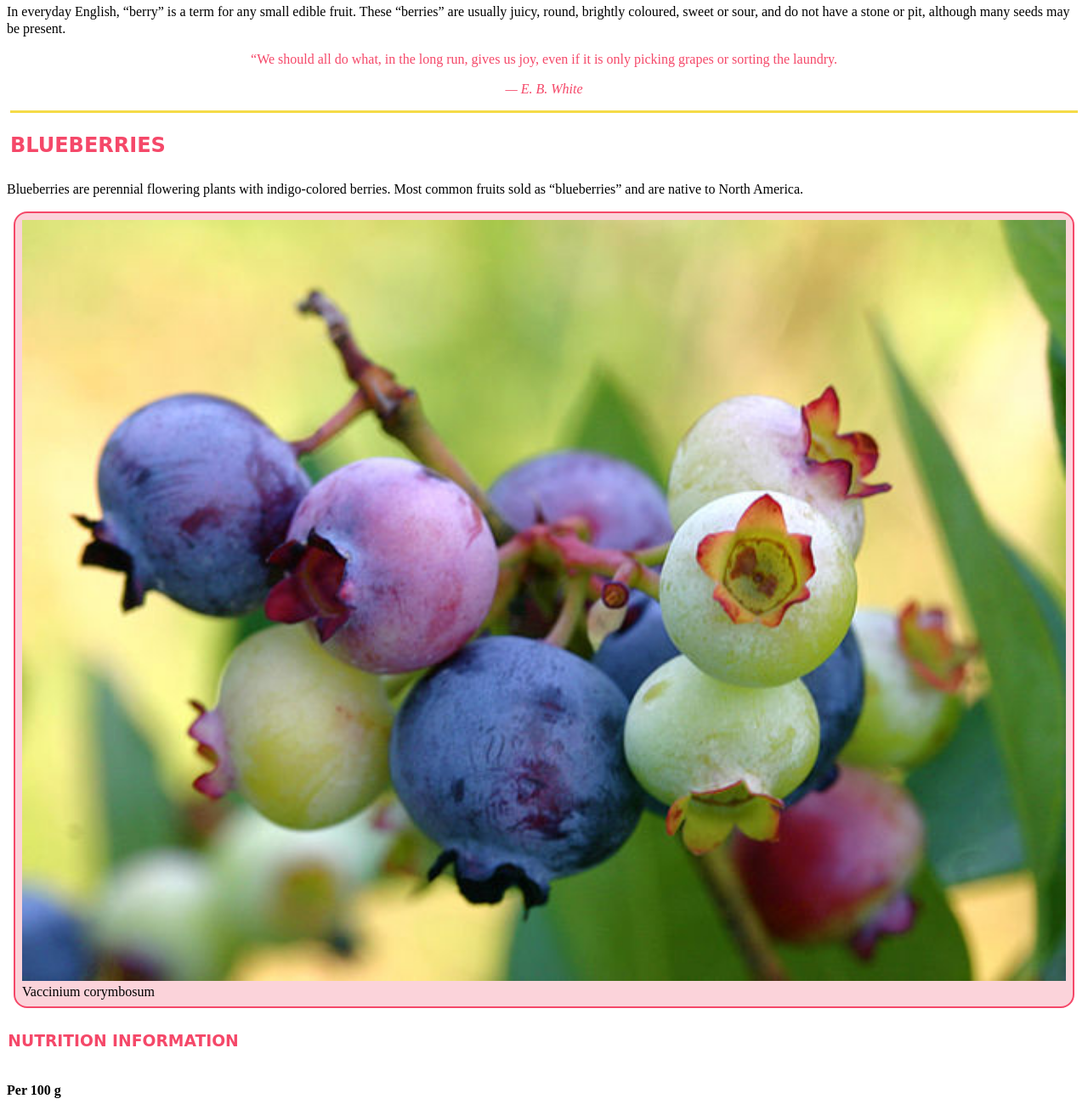
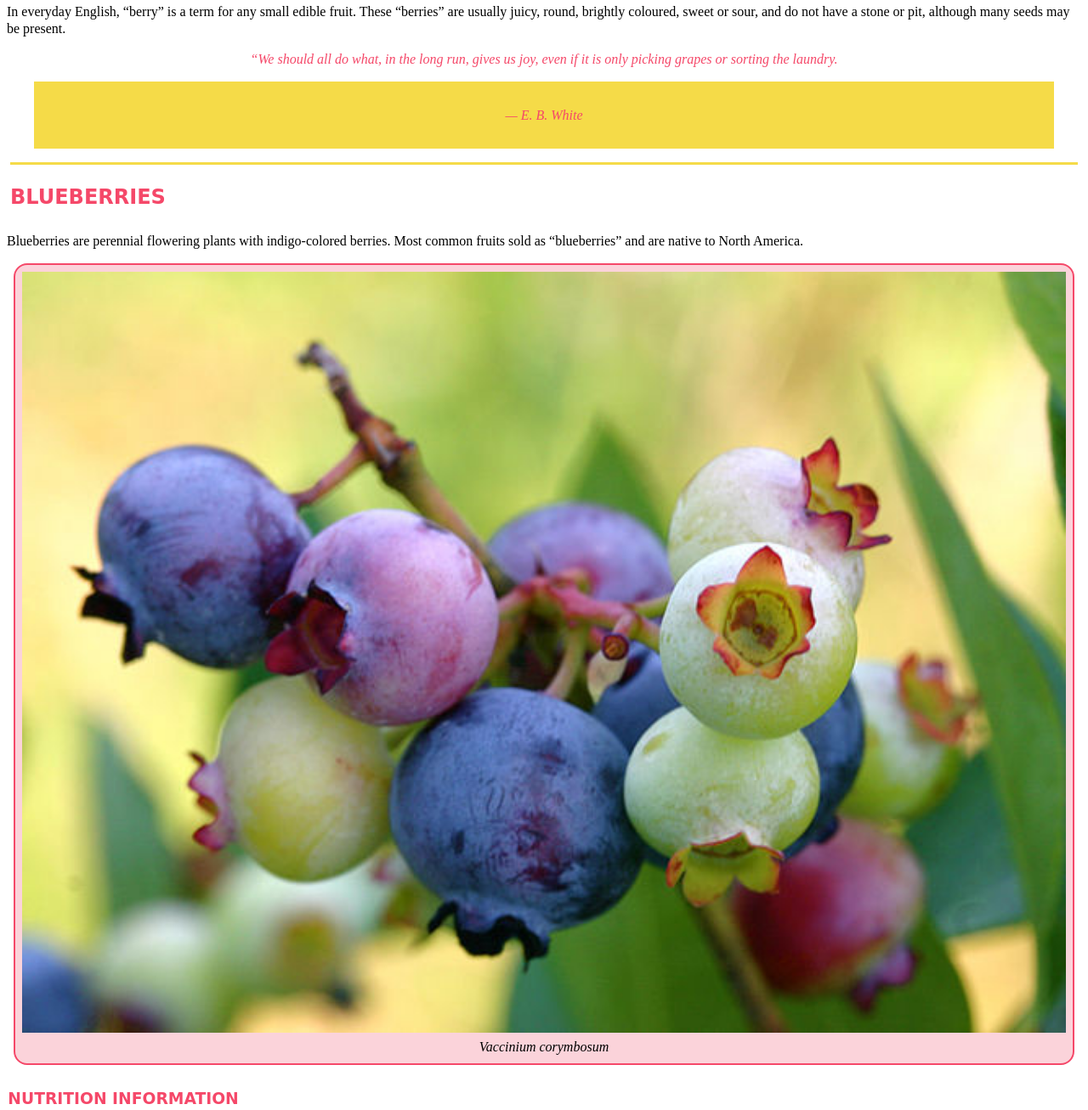
Before and after one commit to jenniferyaya/project-1, a plain HTML site: page index.html in a window 1280 px wide. Shown: the part 160-1467 px from the top of the page at 85% size. Drawn offline with Linux system fonts and the light colour scheme; a web font is replaced by a local one.

Commit message:
Made changes to footer, added color to text and adjusted the padding.

```diff
--- a/css/main.css
+++ b/css/main.css
@@ -41,15 +41,25 @@ nav li {
 	padding: 0.5em;
 }
 
+nav li:hover {
+	background-color: #f54869;
+}
+
+nav a {
+	color: #fff;
+	text-decoration: none;
+}
+
 h2, h3 {
 	color: #f54869;
 	font-family: 'Condiment', cursive;
-	padding: 0.5em;
+	padding: 0.5em 0.5em 0em 0.5em;
 }
 
 h4 {
-	font-weight: bold;
+	font-style: italic;
 	padding: 0.5em;
+	font-weight: normal;
 }
 
 img {
@@ -63,6 +73,12 @@ figure {
 	padding: .50em;
 }
 
+figcaption {
+	font-style: italic;
+	text-align: center;
+	padding: 0.25em 0.15em 0.15em 0.15em;
+}
+
 h2 {
 	border-top: solid 0.15em;
 	border-top-color: #f5db48;
@@ -72,10 +88,12 @@ h2 {
 
 dd {
 	margin: 0em;
+	padding: 0.5em;
 }
 
-dt,dd {
+dt {
 	padding: 0.5em;
+	font-weight: bold;
 }
 
 .quotation {
@@ -84,5 +102,19 @@ dt,dd {
 }
 
 .citation {
-	line-height: 0px;
+	margin: 0.50em;
 }
+
+.quotation {
+	line-height: 15px;
+	font-style: italic;
+}
+
+footer {
+	background-color: #f5db48;
+	padding: 2em;
+}
+
+.wiki {
+	color: #f54869;
+}
--- a/index.html
+++ b/index.html
@@ -27,7 +27,7 @@
 <p>In everyday English, “berry” is a term for any small edible fruit. These “berries” are usually juicy, round, brightly coloured, sweet or sour, and do not have a stone or pit, although many seeds may be present.
 
 	<blockquote class="quotation">
-		<p><span class="quotemarks">“We should all do what, in the long run, gives us joy, even if it is only picking grapes or sorting the laundry.
+		<p>“<span class="quotemarks">We should all do what, in the long run, gives us joy, even if it is only picking grapes or sorting the laundry.
 			<footer><cite class="citation">— E. B. White</footer></cite>
 		</blockquote>
 
@@ -94,11 +94,8 @@
 					</dl>
 
 	<footer>
-Content and images from Wikipedia.
+<p>Content and images from <a class="wiki" href="http://en.wikipedia.org/wiki/Berry">Wikipedia.</a></p>
 </footer>
-
-
-
 
 
 
```
